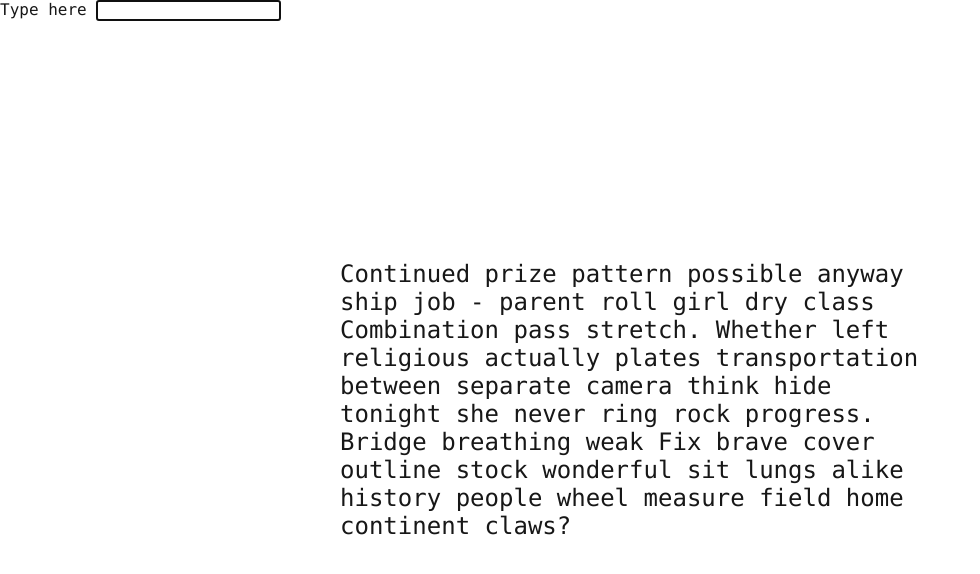
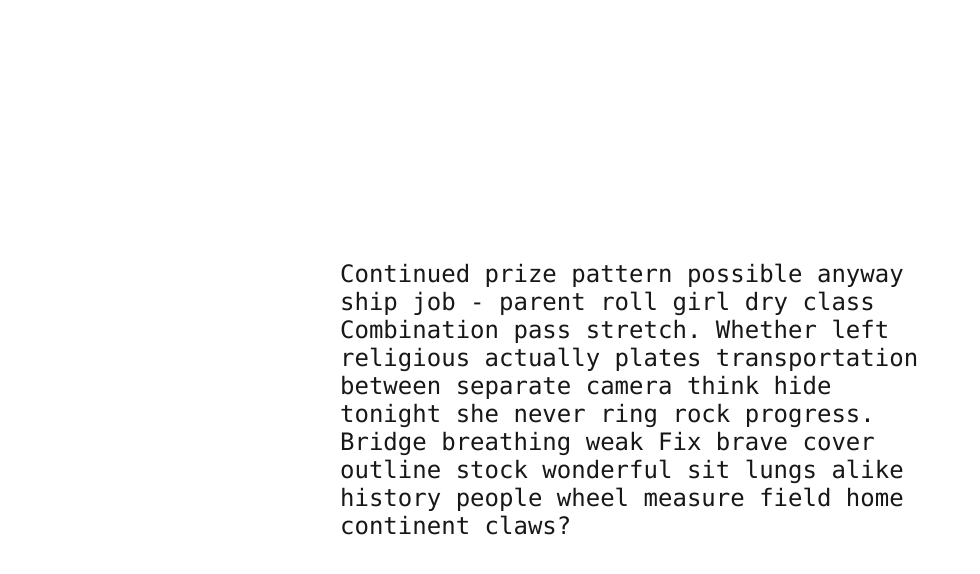
Before and after one commit to jonasgeiler/zacktype, a Svelte app: page / in a window 1280 px wide. Shown: the top 574 px of the page, without its empty margins (0-980 px from the left). Built offline with nearby package versions, Linux system fonts and the light colour scheme.

Commit message:
Missed a little debugging helper

```diff
--- a/src/App.svelte
+++ b/src/App.svelte
@@ -182,8 +182,8 @@
 
 	#hidden-form {
 		position: fixed;
-		top:      0;
-		left:     0;
+		top:      -100vh;
+		left:     -100vw;
 	}
 
 	#game {
```
